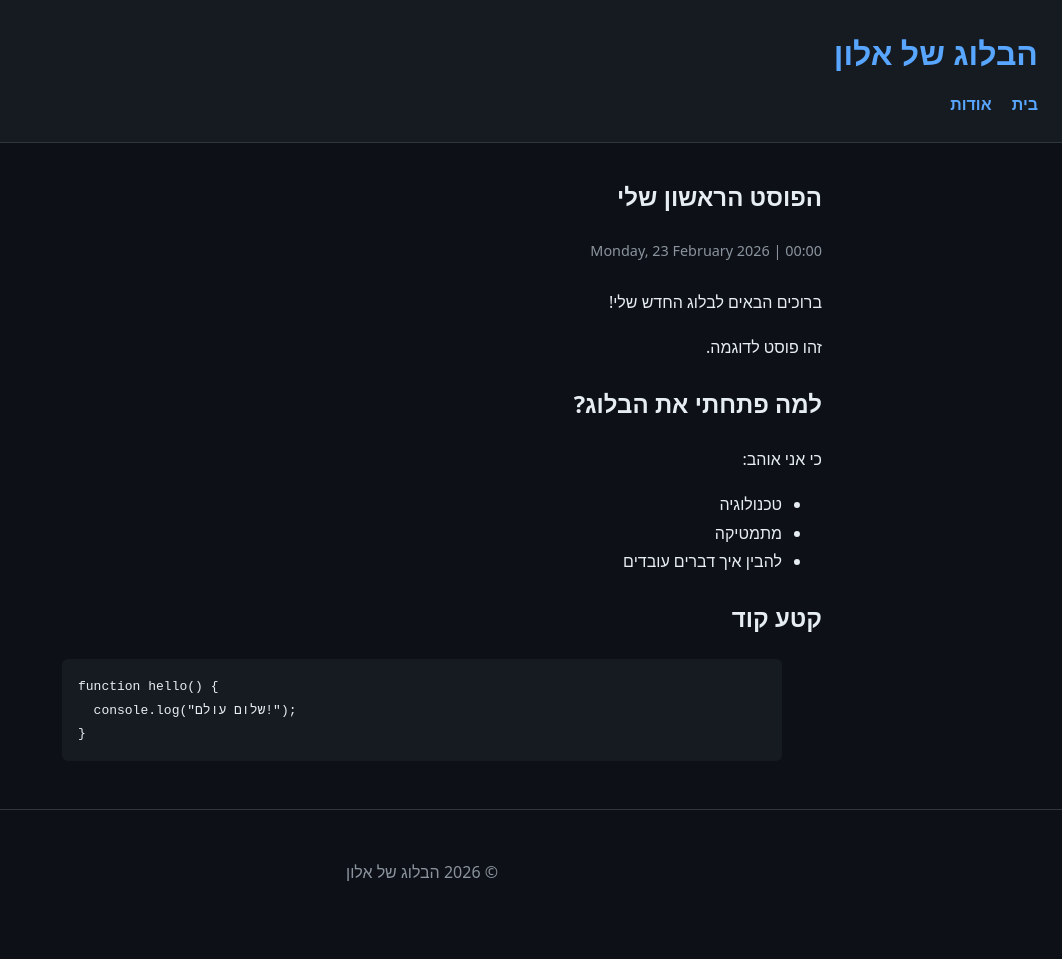
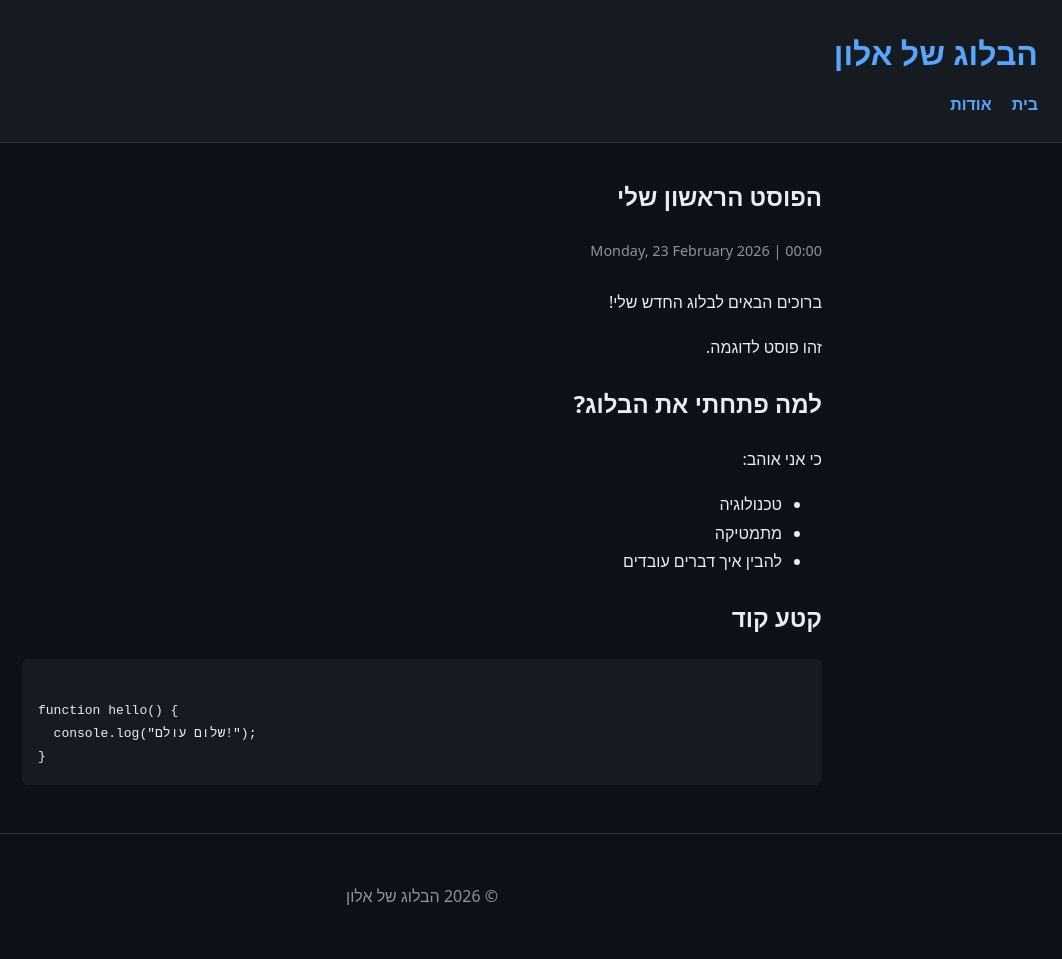
Before and after one commit to eladyesh/financial-site, a Jekyll site: the page built from _posts/2026-02-23-first-post.md, in a window 1280 px wide. Shown: the whole page, without its empty margins (218-1280 px from the left). Built offline with Jekyll 4.4.1, drawn with Linux system fonts in a browser that asks for light colours; before the commit the page ends 935 px from its top, so only the background shows below that.

Commit message:
Update 2026-02-23-first-post.md

```diff
--- a/_posts/2026-02-23-first-post.md
+++ b/_posts/2026-02-23-first-post.md
@@ -17,9 +17,9 @@ date: 2026-02-23
 ## קטע קוד
 <!-- LTR wrapper around the code block -->
 <div style="direction: ltr; text-align: left; unicode-bidi: embed;">
-{% highlight js %}
+<pre><code class="language-js">
 function hello() {
   console.log("שלום עולם!");
 }
-{% endhighlight %}
+</code></pre>
 </div>
```
